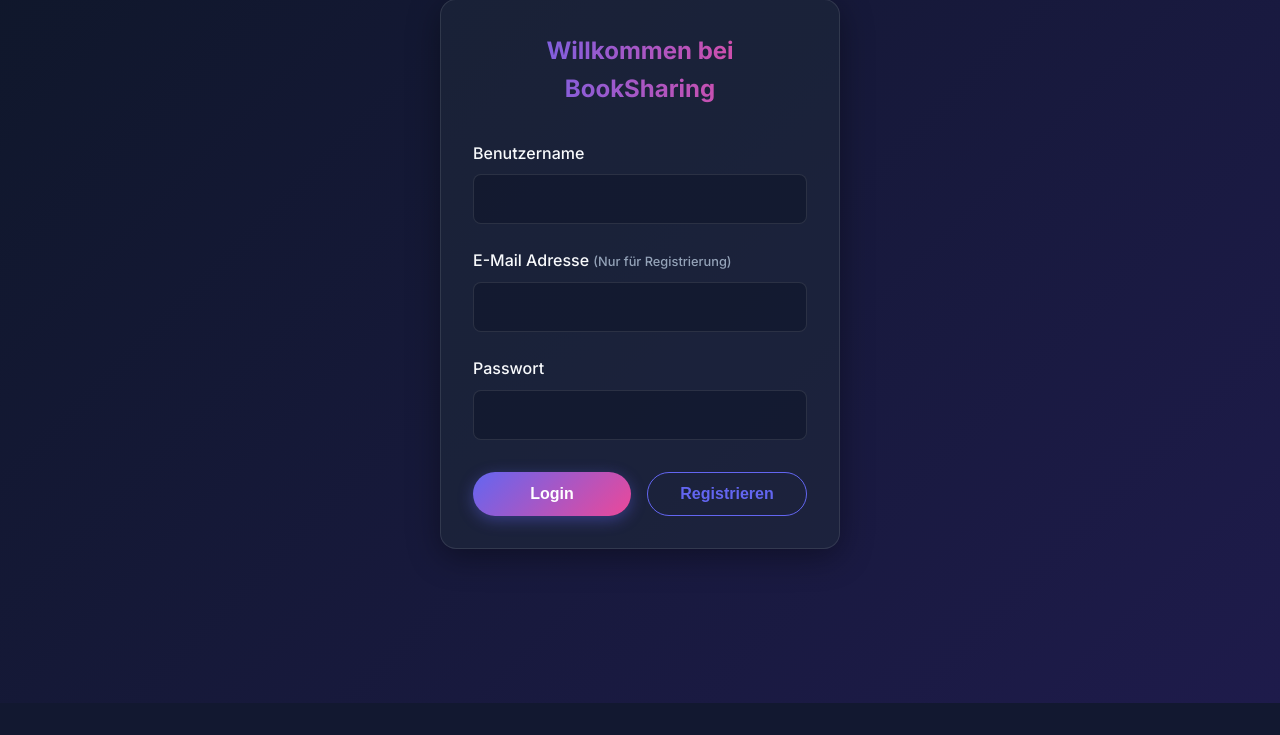
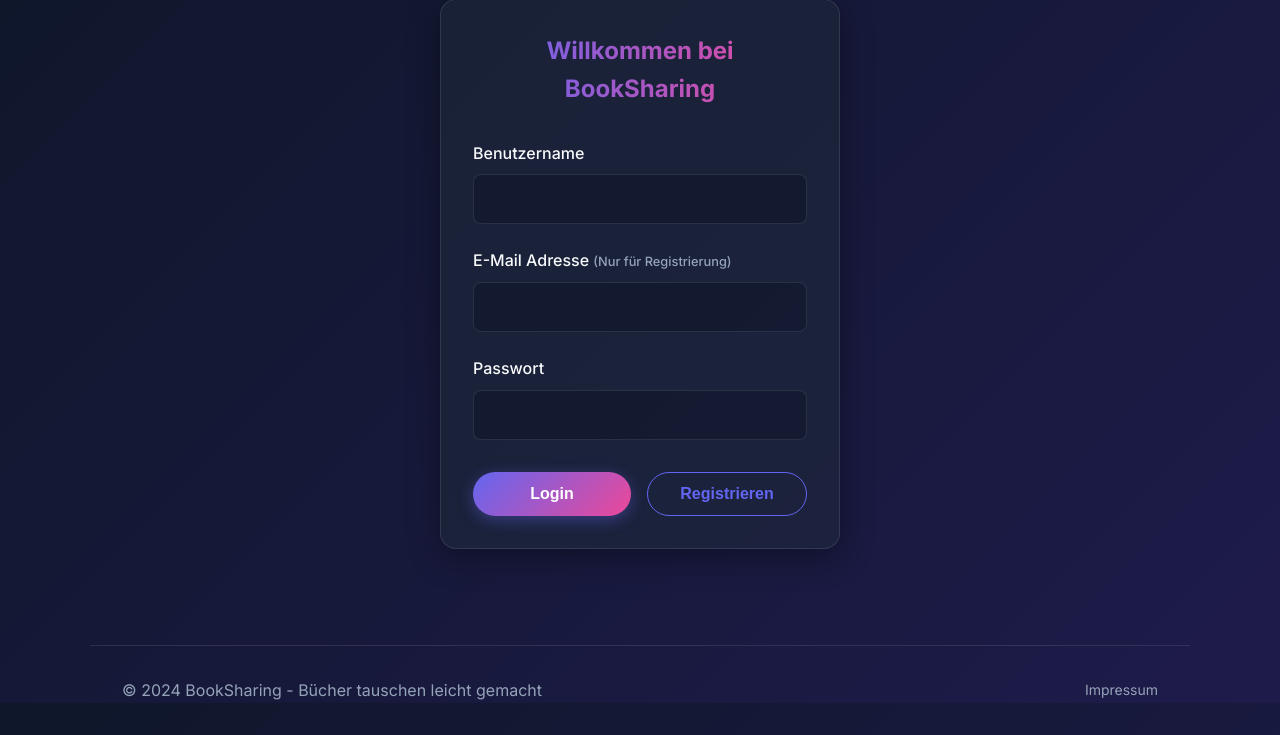
Before and after one commit to D36NDE/booksharing, a Flask app: page /login in a window 1280 px wide. Shown: the part 97-832 px from the top of the page. Before the commit the page ends 800 px from the top, so only its background shows below. Run offline with Flask 3, Linux system fonts and the light colour scheme.

Commit message:
Add Impressum page and footer

```diff
--- a/app.py
+++ b/app.py
@@ -219,5 +219,9 @@ def requests_page():
 
     return render_template('requests.html', incoming=incoming_requests, outgoing=outgoing_requests)
 
+@app.route('/impressum')
+def impressum():
+    return render_template('impressum.html')
+
 if __name__ == '__main__':
     app.run(debug=True, port=3000)
--- a/static/style.css
+++ b/static/style.css
@@ -378,3 +378,39 @@ input:focus, select:focus {
     max-width: 100% !important;
   }
 }
+
+/* Footer Styling */
+footer {
+  margin-top: auto;
+  padding: 3rem 2rem;
+  border-top: 1px solid var(--card-border);
+}
+
+.footer-content {
+  display: flex;
+  justify-content: space-between;
+  align-items: center;
+  flex-wrap: wrap;
+  gap: 1rem;
+}
+
+.footer-links {
+  display: flex;
+  gap: 2rem;
+}
+
+.footer-links a {
+  font-size: 0.875rem;
+  color: var(--text-muted);
+}
+
+.footer-links a:hover {
+  color: var(--primary);
+}
+
+@media (max-width: 768px) {
+  .footer-content {
+    flex-direction: column;
+    text-align: center;
+  }
+}
--- a/templates/layout.html
+++ b/templates/layout.html
@@ -34,5 +34,14 @@
         {% block content %}{% endblock %}
     </main>
 
+    <footer class="container">
+        <div class="footer-content">
+            <p>&copy; 2024 BookSharing - Bücher tauschen leicht gemacht</p>
+            <div class="footer-links">
+                <a href="{{ url_for('impressum') }}">Impressum</a>
+            </div>
+        </div>
+    </footer>
+
 </body>
 </html>
```
Also changed, not shown: templates/impressum.html (added, +45 -0 lines).
